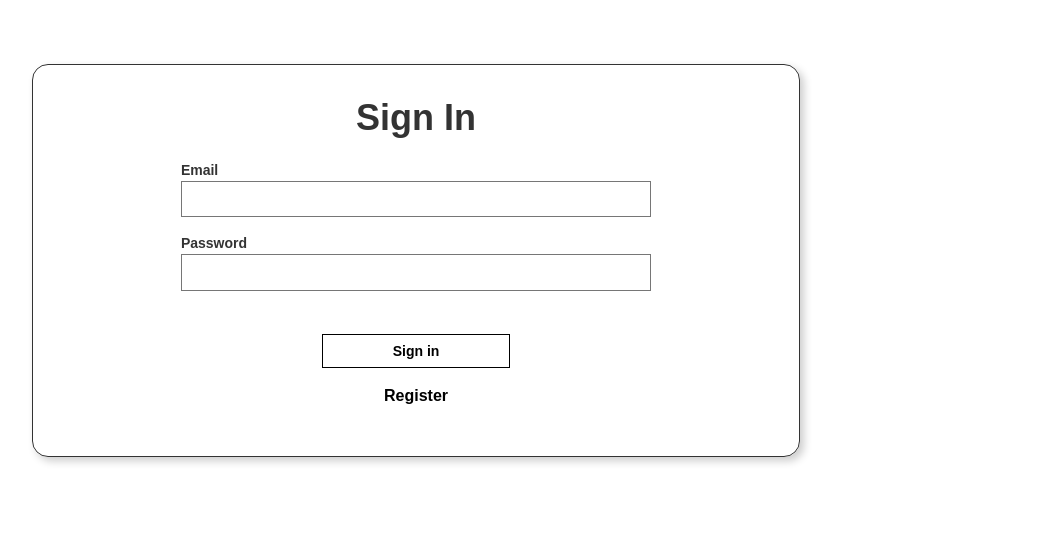
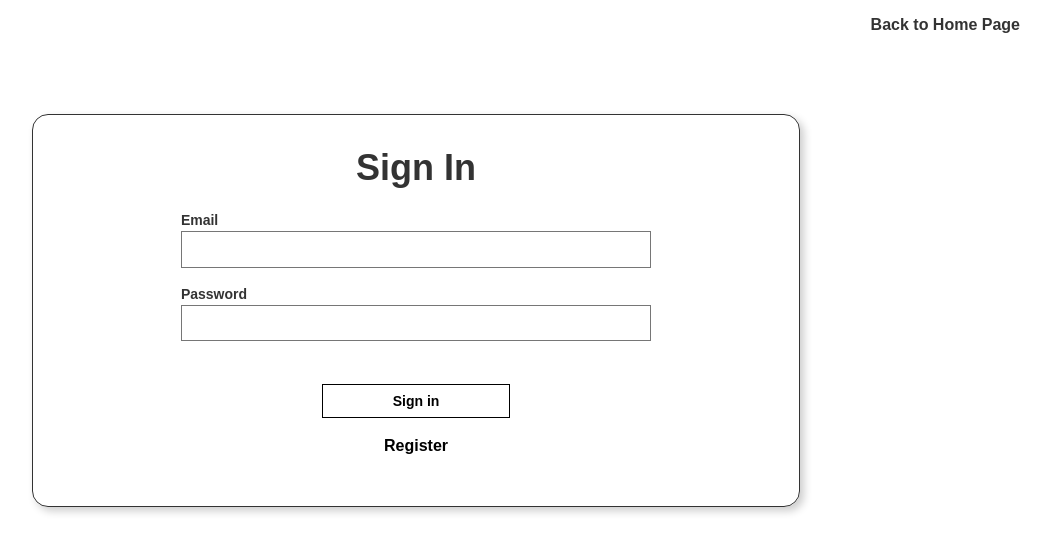
Before and after one commit to MandeepKandhari/E-commerce, a React (Create React App) app: page / in a window 1280 px wide. Both pictures are taken after a click on the element "Signin". Shown: the top 552 px of the page, without its empty margins (224-1275 px from the left). Built offline with nearby package versions, Linux system fonts and the light colour scheme; no server answers.

Commit message:
Adding Back button to Sign in page

```diff
--- a/src/Signin.js
+++ b/src/Signin.js
@@ -41,6 +41,12 @@ class Signin extends Component {
   }
   render(){
       return(
+    <div>
+    <nav>
+      <div className="pr1 tr">
+          <p onClick={()=>this.props.onRouteChange('Products')} className="link pointer dim dark-gray f2 fw6 f5-ns dib mr3 mr4-ns">Back to Home Page</p>
+      </div>
+    </nav>
     <article className="br4 shadow-5 ba mh5 dark-gray mv5 w-80 w-50-m w-60-l flex justify-center center">
       <main className="pa4 black-80 w-70">
         <div className="measure">
@@ -75,11 +81,11 @@ class Signin extends Component {
       </div>
       <div className="lh-copy mt3">
       <p className="f5 fw6 link pointer dim black tc db pointer" onClick={()=>this.props.onRouteChange('Register')}>Register</p>
-
       </div>
   </div>
 </main>
 </article>
+</div>
     );
   }
 }
```
Lines whose indentation alone changed are shown as unchanged.
